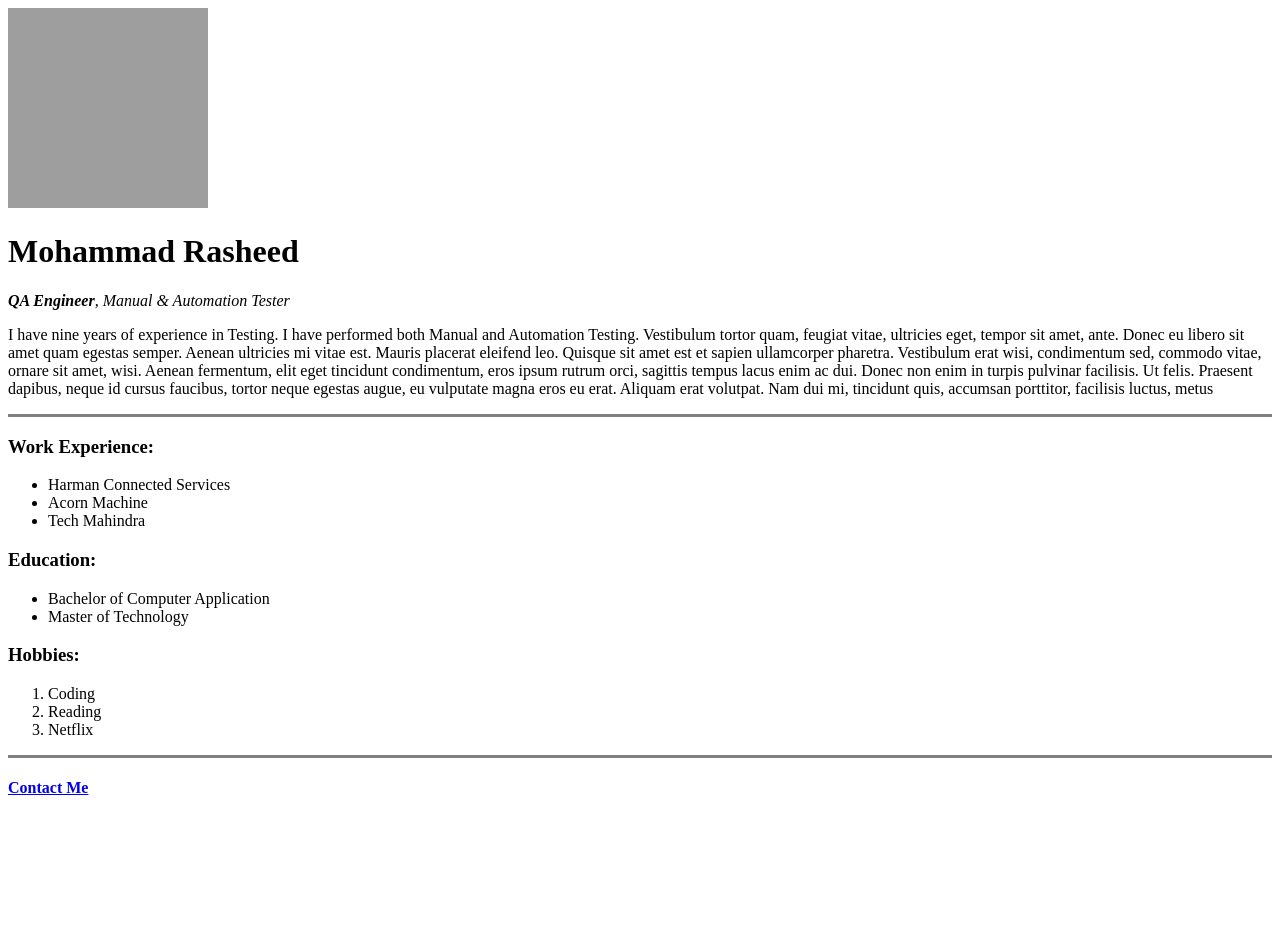
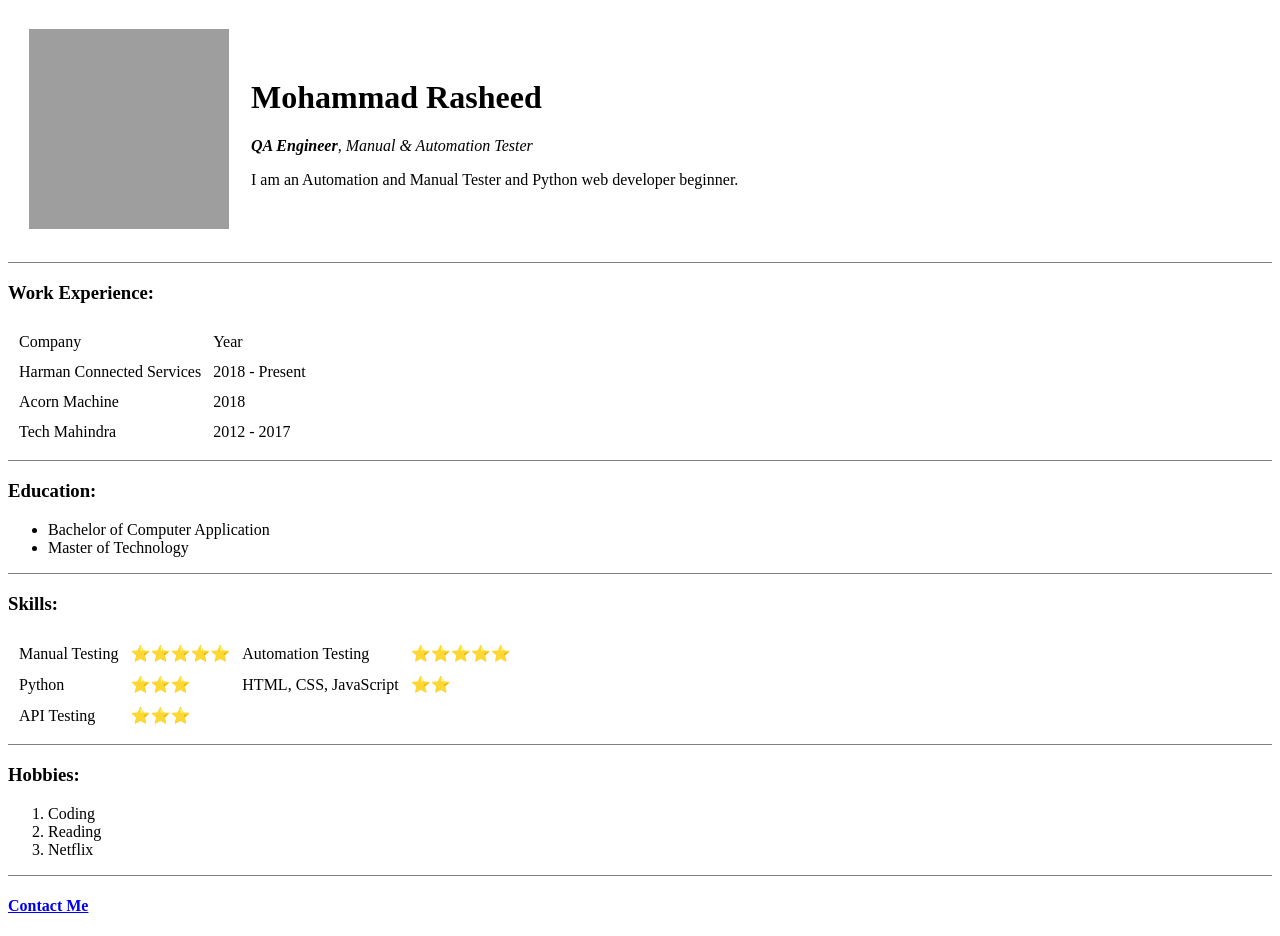
Before and after one commit to rash-dev-web/my-cv, a plain HTML site: page index.html in a window 1280 px wide. Before the commit the page ends 819 px from the top, so only its background shows below. Drawn offline with Linux system fonts and the light colour scheme; grey boxes are pictures that could not be loaded.

Commit message:
updated main page

```diff
--- a/index.html
+++ b/index.html
@@ -8,32 +8,73 @@
     <title>🖥 Rasheed's Personal Site</title>
 </head>
 <body>
-    <img src="./image/Rasheed_img.png"  width="200" height="200" alt="Rasheed's profile image">
-    <h1>Mohammad Rasheed</h1>
-    <p><em><strong>QA Engineer</strong>, Manual & Automation Tester</em></p>
-    <p>I have nine years of experience in Testing. I have performed both Manual and Automation Testing.
-        Vestibulum tortor quam, feugiat vitae, ultricies eget, tempor sit amet, ante. Donec eu libero sit amet quam
-        egestas semper. Aenean ultricies mi vitae est. Mauris placerat eleifend leo. Quisque sit amet est et sapien
-        ullamcorper pharetra. Vestibulum erat wisi, condimentum sed, commodo vitae, ornare sit amet, wisi.
-        Aenean fermentum, elit eget tincidunt condimentum, eros ipsum rutrum orci, sagittis tempus lacus enim ac dui.
-        Donec non enim in turpis pulvinar facilisis. Ut felis. Praesent dapibus, neque id cursus faucibus, tortor neque
-        egestas augue, eu vulputate magna eros eu erat. Aliquam erat volutpat. Nam dui mi, tincidunt quis, accumsan
-        porttitor, facilisis luctus, metus</p>
-    <hr size="3" noshade=""/>
+    <table cellspacing="20">
+        <tr>
+            <td><img src="./image/Rasheed_img.png"  width="200" height="200" alt="Rasheed's profile image"></td>
+            <td>
+                 <h1>Mohammad Rasheed</h1>
+                 <p><em><strong>QA Engineer</strong>, Manual & Automation Tester</em></p>
+                 <p>I am an Automation and Manual Tester and Python web developer beginner.</p>
+            </td>
+        </tr>
+    </table>
+
+
+    <hr size="1" noshade=""/>
 
     <h3>Work Experience:</h3>
-    <ul>
-        <li>Harman Connected Services</li>
-        <li>Acorn Machine</li>
-        <li>Tech Mahindra</li>
-    </ul>
+    <table cellspacing="10">
+        <thead>
+            <tr>
+                <td>Company</td>
+                <td>Year</td>
+            </tr>
+        </thead>
+        <tbody>
+            <tr>
+                <td>Harman Connected Services</td>
+                <td>2018 - Present</td>
+            </tr>
+            <tr>
+                <td>Acorn Machine</td>
+                <td>2018</td>
+            </tr>
+            <tr>
+                <td>Tech Mahindra</td>
+                <td>2012 - 2017</td>
+            </tr>
+        </tbody>
+    </table>
 
+    <hr size="1" noshade=""/>
     <h3>Education:</h3>
     <ul>
         <li>Bachelor of Computer Application</li>
         <li>Master of Technology</li>
     </ul>
 
+    <hr size="1" noshade=""/>
+    <h3>Skills:</h3>
+    <table cellspacing="10">
+        <tr>
+            <td>Manual Testing</td>
+            <td>⭐⭐⭐⭐⭐</td>
+            <td>Automation Testing</td>
+            <td>⭐⭐⭐⭐⭐</td>
+        </tr>
+        <tr>
+            <td>Python</td>
+            <td>⭐⭐⭐</td>
+            <td>HTML, CSS, JavaScript</td>
+            <td>⭐⭐</td>
+        </tr>
+        <tr>
+            <td>API Testing</td>
+            <td>⭐⭐⭐</td>
+        </tr>
+    </table>
+
+    <hr size="1" noshade=""/>
     <h3>Hobbies:</h3>
     <ol>
         <li>Coding</li>
@@ -41,7 +82,7 @@
         <li>Netflix</li>
     </ol>
 
-    <hr size="3" noshade=""/>
+    <hr size="1" noshade=""/>
     <h4><a href="contact_me.html">Contact Me</a></h4>
 
 </body>
```
